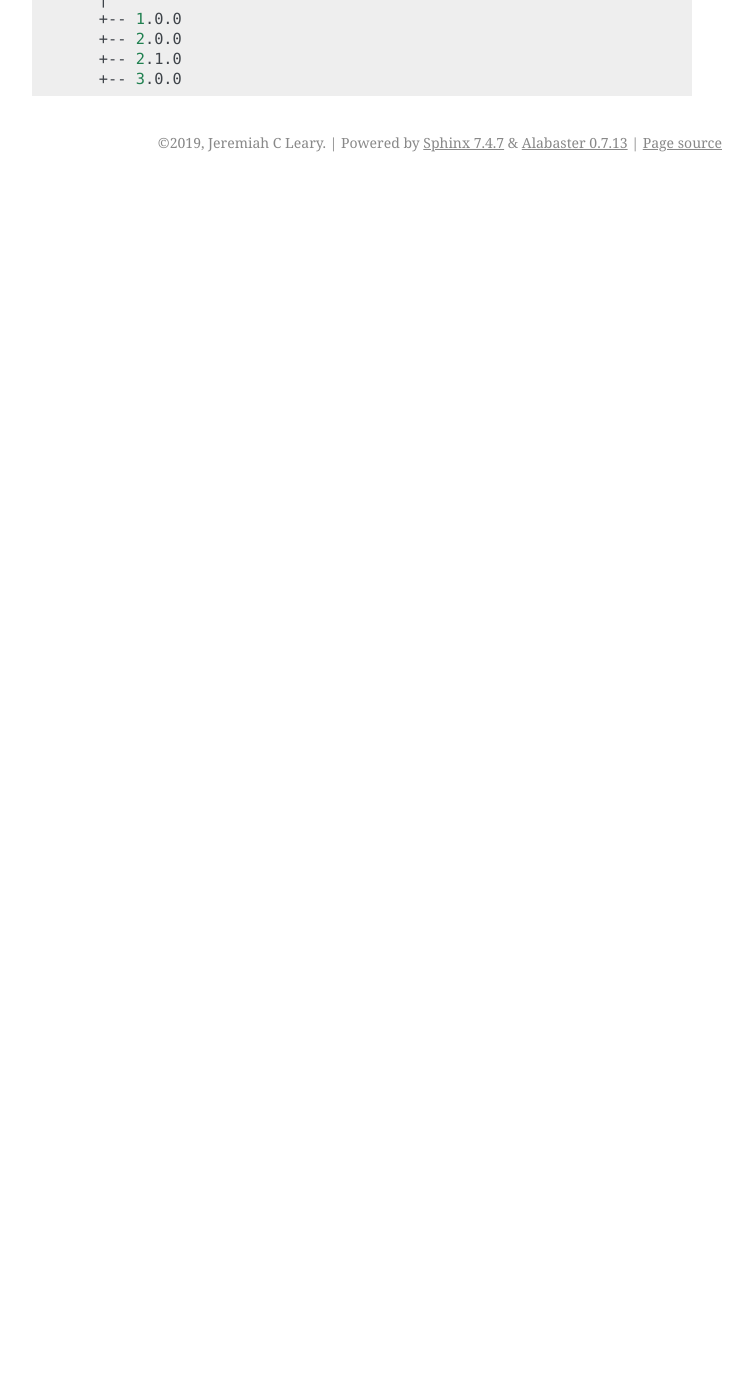
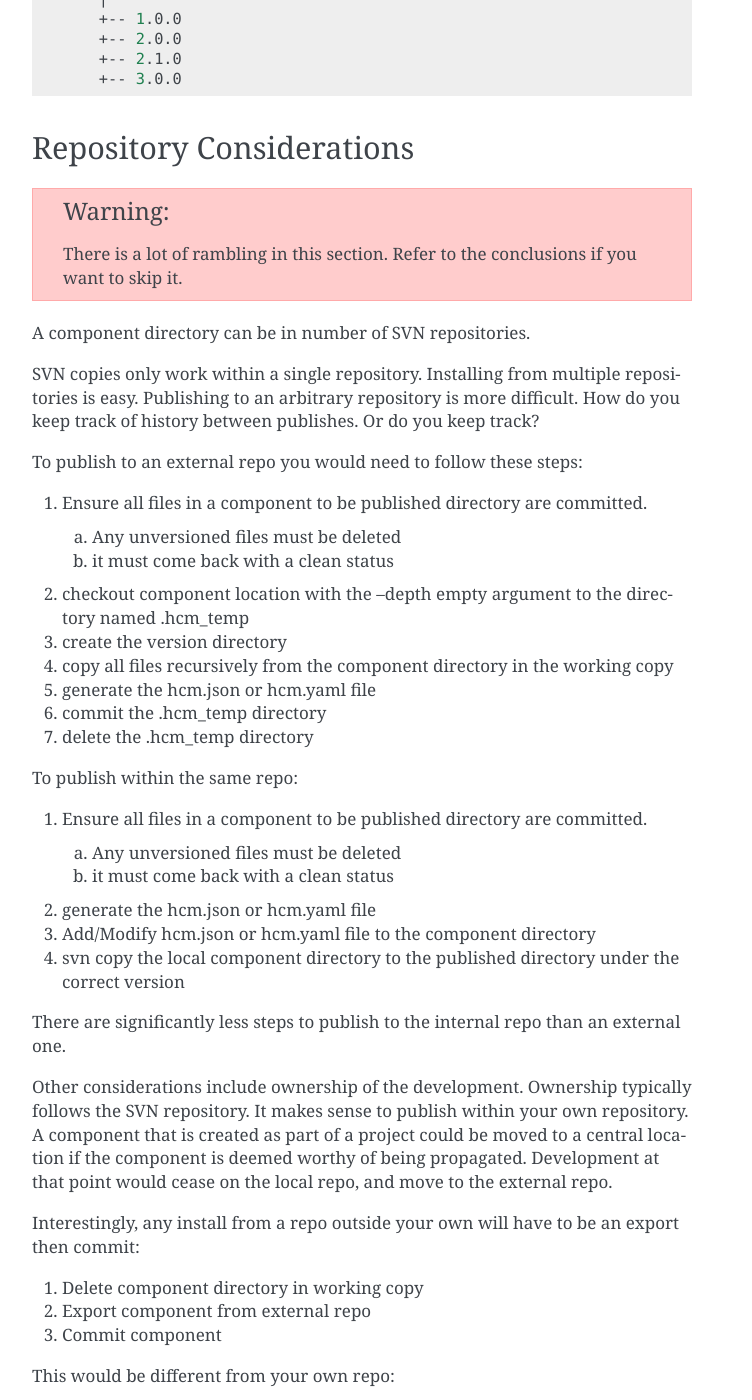
Before and after one commit to jeremiah-c-leary/hdl-component-manager, a Sphinx documentation site: the page built from docs/source/theory_of_operation.rst, in a window 1280 px wide and 1400 px high, scrolled down 687 px. Shown: the whole window, without its empty margins (388-1140 px from the left). Built offline with Sphinx 7.4.7, drawn with Linux system fonts in a browser that asks for light colours; before the commit the page ends 900 px from its top, so only the background shows below that; some of the changed text lies outside the part shown.

Commit message:
Updating theory of operation documentation.

```diff
--- a/docs/source/index.rst
+++ b/docs/source/index.rst
@@ -18,6 +18,7 @@
    list_subcommand.rst
    publish_subcommand.rst
    update_subcommand.rst
+   theory_of_operation.rst
 
 Indices and tables
 ==================
--- a/docs/source/theory_of_operation.rst
+++ b/docs/source/theory_of_operation.rst
@@ -35,3 +35,85 @@ Each release follows the form of a three dot number: <Major>.<Minor>.<Patch>
        +-- 2.0.0
        +-- 2.1.0
        +-- 3.0.0
+
+Repository Considerations
+-------------------------
+
+.. WARNING:: There is a lot of rambling in this section.
+   Refer to the conclusions if you want to skip it.
+
+A component directory can be in number of SVN repositories.
+
+SVN copies only work within a single repository.
+Installing from multiple repositories is easy.
+Publishing to an arbitrary repository is more difficult.
+How do you keep track of history between publishes.
+Or do you keep track?
+
+To publish to an external repo you would need to follow these steps:
+
+1.  Ensure all files in a component to be published directory are committed.
+
+    a.  Any unversioned files must be deleted
+    b.  it must come back with a clean status
+
+2.  checkout component location with the --depth empty argument to the directory named .hcm_temp
+3.  create the version directory
+4.  copy all files recursively from the component directory in the working copy
+5.  generate the hcm.json or hcm.yaml file
+6.  commit the .hcm_temp directory
+7.  delete the .hcm_temp directory
+
+To publish within the same repo:
+
+1.  Ensure all files in a component to be published directory are committed.
+
+    a.  Any unversioned files must be deleted
+    b.  it must come back with a clean status
+
+2.  generate the hcm.json or hcm.yaml file
+3.  Add/Modify hcm.json or hcm.yaml file to the component directory
+4.  svn copy the local component directory to the published directory under the correct version
+
+There are significantly less steps to publish to the internal repo than an external one.
+
+Other considerations include ownership of the development.
+Ownership typically follows the SVN repository.
+It makes sense to publish within your own repository.
+A component that is created as part of a project could be moved to a central location if the component is deemed worthy of being propagated.
+Development at that point would cease on the local repo, and move to the external repo.
+
+
+Interestingly, any install from a repo outside your own will have to be an export then commit:
+
+1.  Delete component directory in working copy
+2.  Export component from external repo
+3.  Commit component
+
+This would be different from your own repo:
+
+1.  Delete component directory in working copy
+2.  SVN copy component from internal repo
+3.  Commit component
+
+So what are the pros and cons to following the different install methods:
+
+with the copy you keep the history, with the export you lose the history.
+The export is the only option for an external repo.
+
+Development happens within a repo, but could be published to an external repo.
+We would have to keep track of the source of the publish so we can trace it back to the development.
+Or do we only publish to the internal repo?
+That could unneccessarily restrict access to components if there are access restrictions on the internal repo.
+
+Conclusion:
+
+1.  Start with supporting only publishing to local repository
+
+    a.  Warning if attempting to publish to an external one
+
+2.  Start with supporting only installing from local repository
+3.  Then support installing from external repository (if required)
+4.  Then support publishing to an external repository (if required)
+
+.. image:: img/local_and_remote_repo_install_publish_diagram.png
```
Also changed, not shown: docs/source/publish_subcommand.rst (+5 -2 lines), docs/source/img/local_and_remote_repo_install_publish_diagram.png (added), 1 other file.
